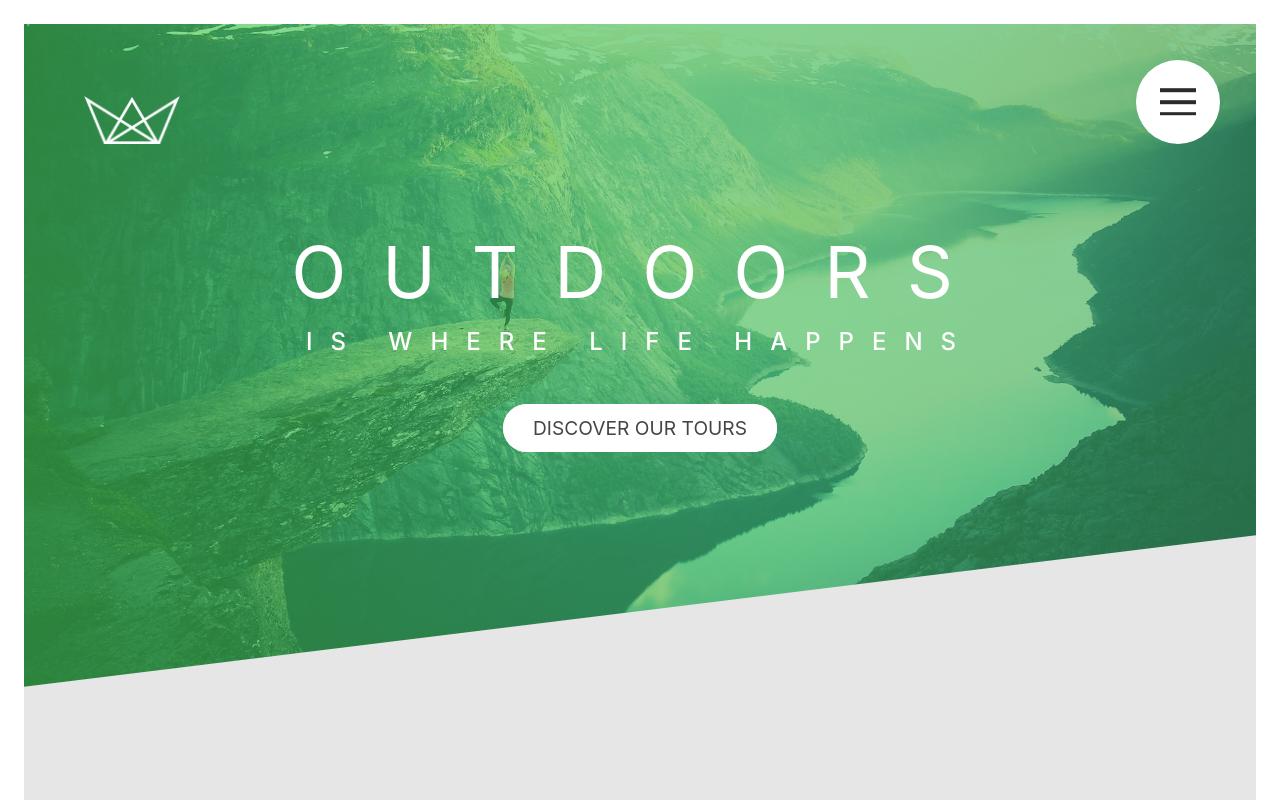
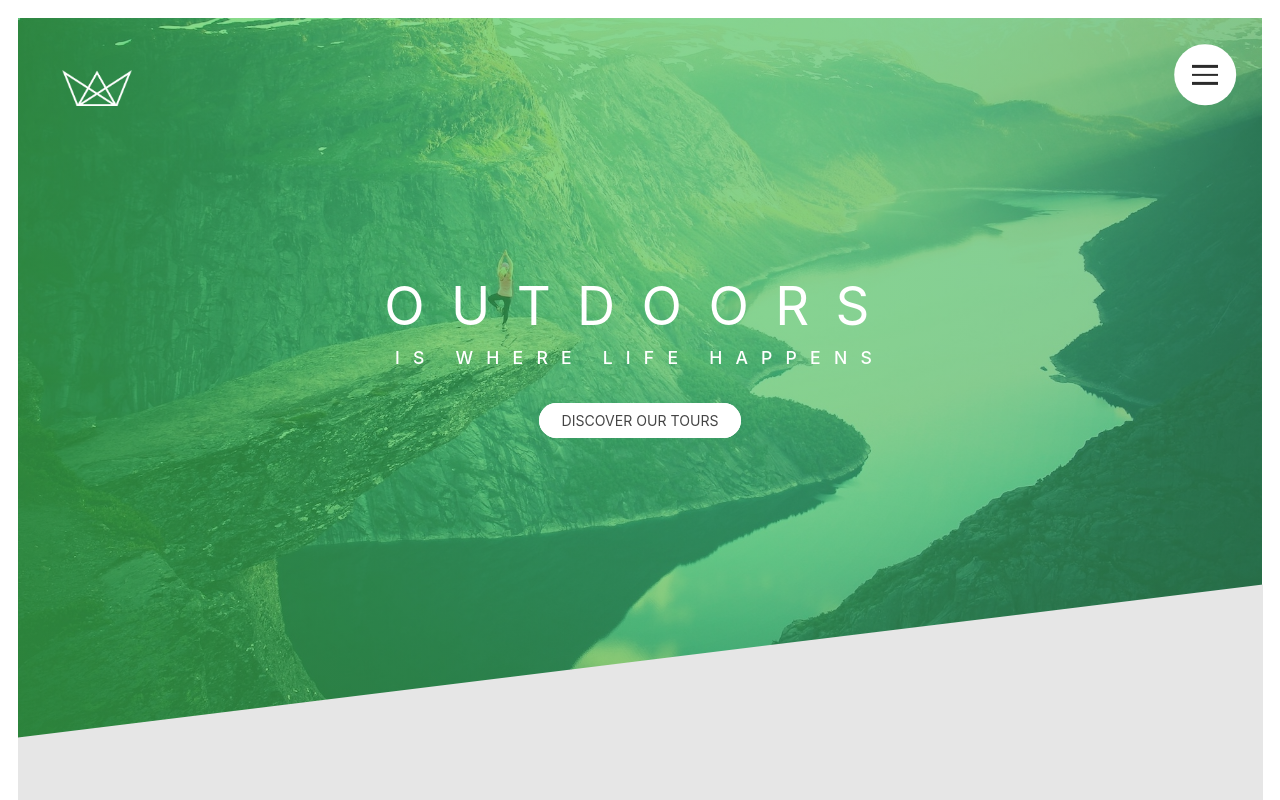
Before and after one commit to Hassen-Ahmed/Nartures, a React (Create React App) app: page / in a window 1280 px wide. Shown: the top 800 px of the page. Built offline with nearby package versions, Linux system fonts and the light colour scheme.

Commit message:
update media query 1600px

```diff
--- a/src/1-7-pattern/base/_base.scss
+++ b/src/1-7-pattern/base/_base.scss
@@ -8,10 +8,13 @@
 
 html {
   font-size: 65.2%; // 10px
+
   @include responsive(big-desktop) {
-    font-size: 75%; // 12px
+    font-size: 60%; // 10px
   }
-  // current window breakPoint
+  @media only screen and (max-width: 1500px) {
+    font-size: 55%;
+  }
   @include responsive(tab-land) {
     font-size: 56.25%; // 9px
   }
--- a/src/1-7-pattern/pages/_footer.scss
+++ b/src/1-7-pattern/pages/_footer.scss
@@ -50,9 +50,13 @@
     display: flex;
     justify-content: flex-end;
 
-    width: 68%;
+    width: 81%;
     border-top: 0.1rem solid rgba($grey-02, 1);
     padding-top: 2rem;
+
+    @include responsive(big-desktop) {
+      width: 100%;
+    }
 
     @include responsive(tab-land) {
       width: 88%;
@@ -67,6 +71,10 @@
       font-size: 1.5rem;
       font-weight: 400;
       transition: all 0.3s ease;
+
+      @include responsive(big-desktop) {
+        font-size: 1.4rem;
+      }
 
       &:not(h2:last-child) {
         margin-right: 1.4rem;
```
